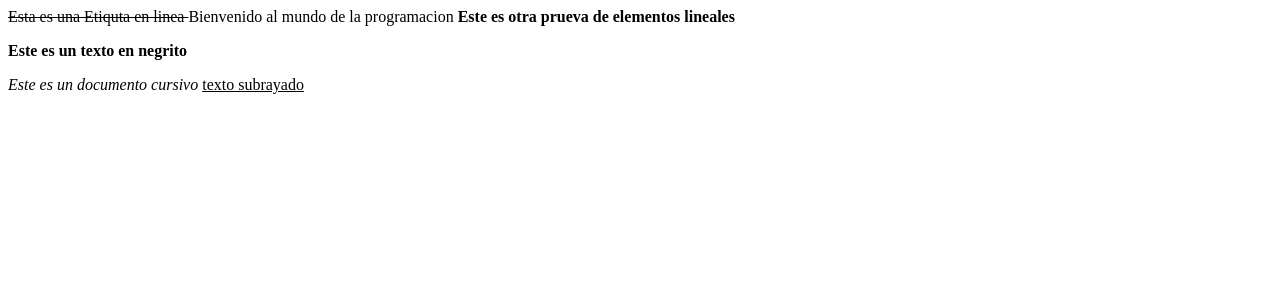
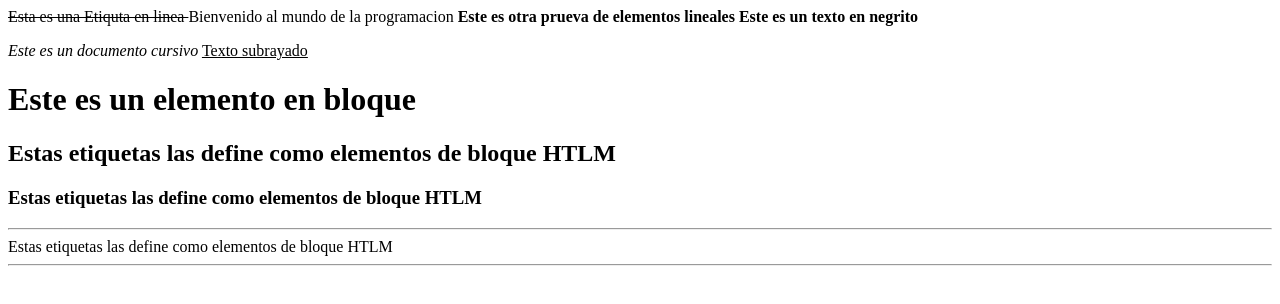
Before and after one commit to joi854/Etiquetas-HTML-Eliezer, a plain HTML site: page index.html in a window 1280 px wide. Drawn offline with Linux system fonts and the light colour scheme.

Commit message:
Agregue al proyecto conceptos y ejemplo de etiquetas en bloque

```diff
--- a/index.html
+++ b/index.html
@@ -20,15 +20,31 @@
         agrgar etiquetas  de forma de columnas y siempre  al actualizarlo lo
       mostrara de forma lineal -->
 
-      <b>Este es otra prueva de elementos lineales</b> </p>
+      <b>Este es otra prueva de elementos lineales</b>
       <b>Este es un texto en negrito</b>
-      <!-- Aca estare como dar un salto de linea en los elementos lineales
+      <!-- Aca estare  mostrando como dar un salto de linea en los elementos lineales
        para dar un salto de linea solo colocamos <p> donde queramos dar el salto de linea por -->
       <!--Este es un ejemplo de salto de linea en elementos lineales -->
         <p> </p><i>Este es un documento cursivo</i>
-        <u>texto subrayado</u>
+        <u>Texto subrayado</u>
+        <!--Lista de las etiquetas en linea a, abbr, acronym, b, basefont, bdo, big, br, cite, code,
+           dfn, em, font, i, img, input, kbd, label, q, s, samp, select, small, span, strike, strong,
+           sub, sup, textarea, tt, u, var.-->
+
+        <!--ETIQUETAS EN BLOQUE  -->
+        <!--Los elementos en bloque -->
+
+        <h1>Este es un elemento en bloque </h1>
+        <!--Los elementos en bloque ocupan todo el espacio de una  fila creando asi un solo bloque
+        es decir las etiquetas en bloque se pueden incertar en una sola linea  -->
+        <h2>Estas etiquetas las define como elementos de bloque HTLM</h2>
+        <h3>Estas etiquetas las define como elementos de bloque HTLM</h3>
+        <hr>Estas etiquetas las define como elementos de bloque HTLM <hr>
+        <!-- Estos elementos que se muestran arriba son elementos en bloque -->
 
 
+        <!--Lista de las etiquetas en bloques address, blockquote, center, dir, div, dl, fieldset, form,
+         h1, h2, h3, h4, h5, h6, hr, isindex, menu, noframes, nos-cript, ol, p, pre, table, ul.-->
 
 
 
```
